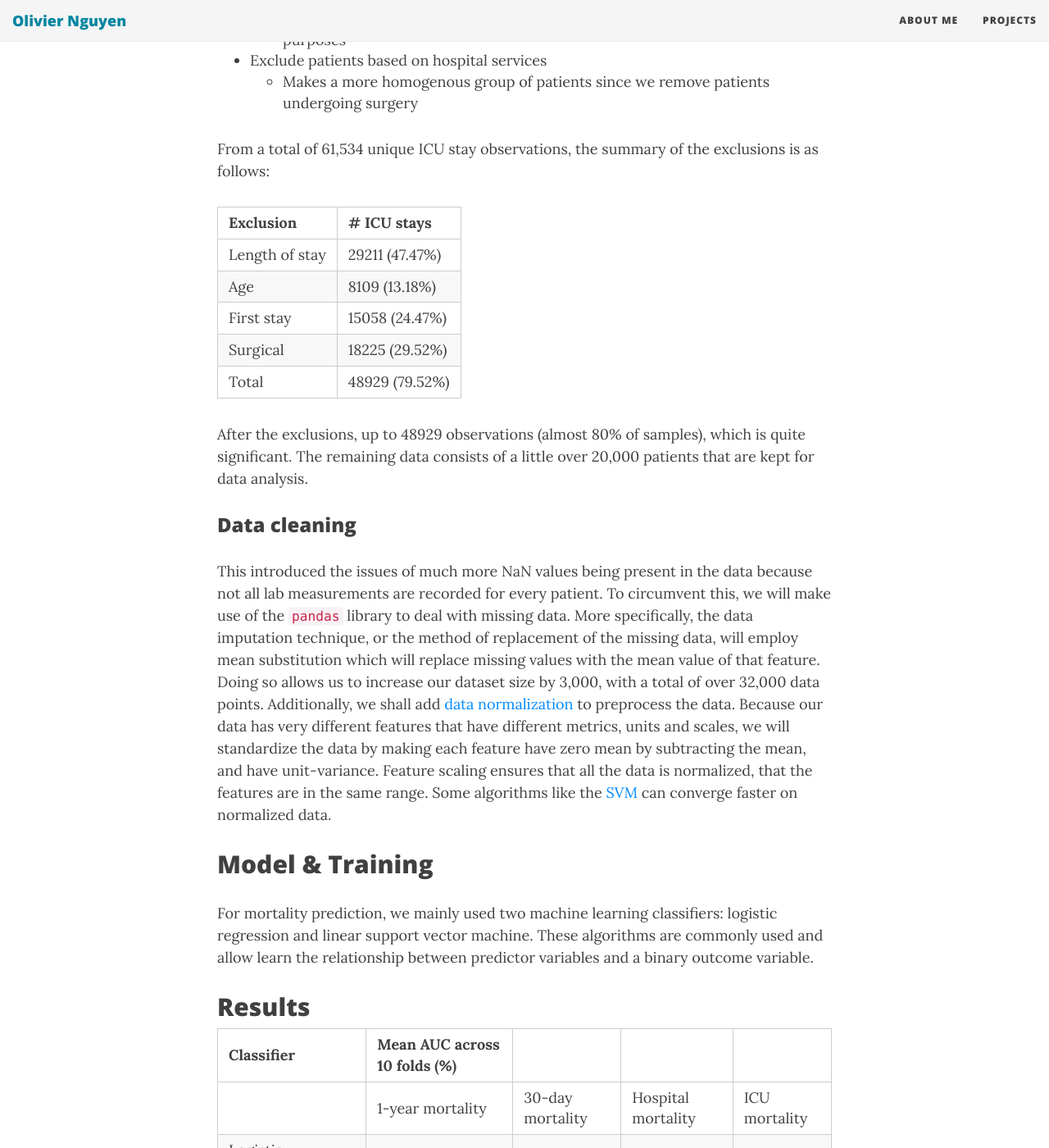
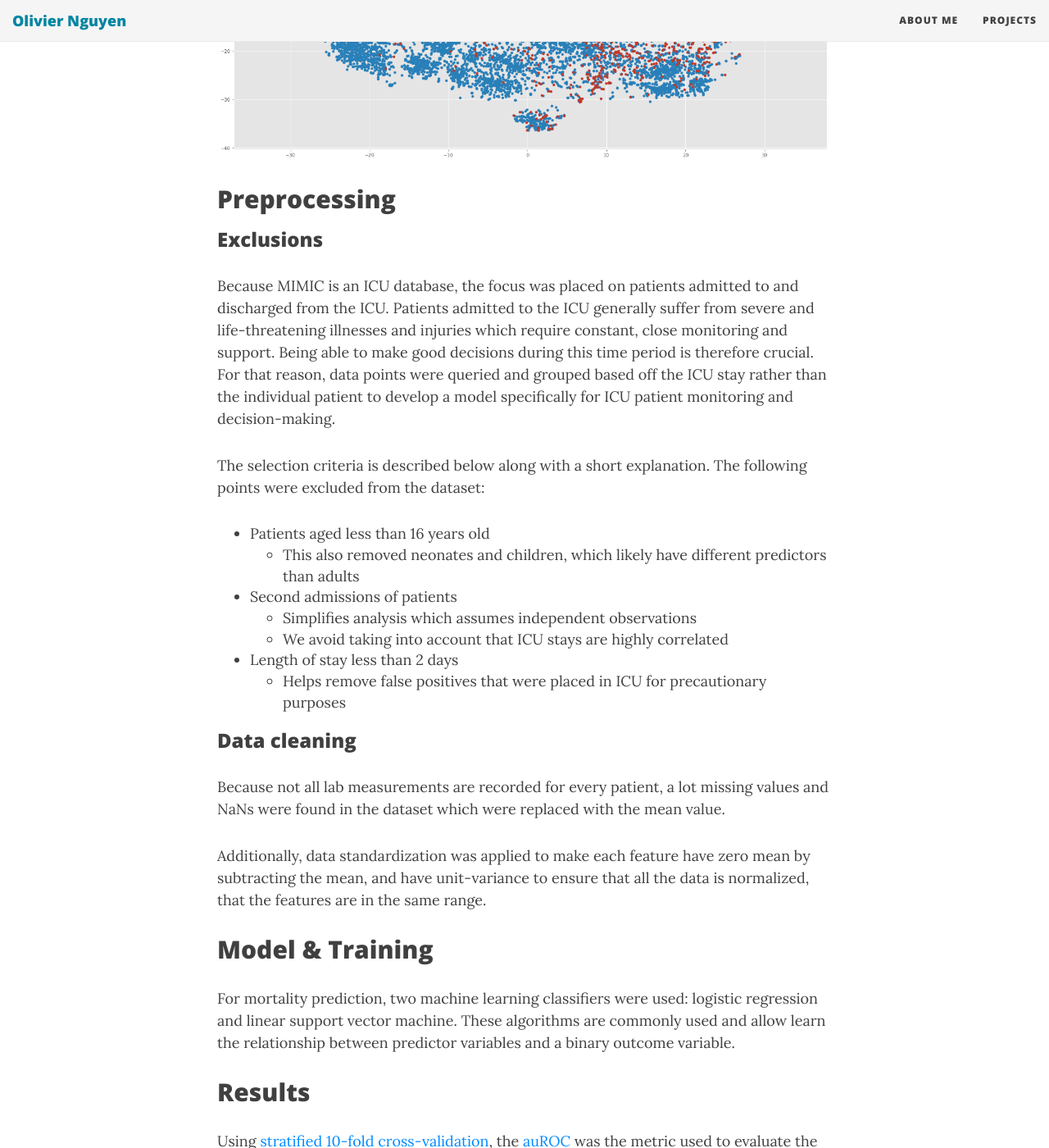
Before and after one commit to olinguyen/olinguyen.github.io, a Jekyll site: the page built from _posts/2017-06-26-gsoc-recap.md, in a window 1280 px wide and 1400 px high, scrolled down 6434 px. Shown: the whole window at 82% size. Built offline with Jekyll 4.4.1, drawn with Linux system fonts in a browser that asks for light colours; nearby versions of some CDN libraries; comment, search, counter and statistics services are not loaded; some of the changed text lies outside the part shown.

Commit message:
finished draft for recap post

```diff
--- a/_posts/2017-06-26-gsoc-recap.md
+++ b/_posts/2017-06-26-gsoc-recap.md
@@ -5,7 +5,7 @@
 tags: [gsoc, data-science, machine-learning]
 ---
 
-Over the past few weeks, I worked on a data project for patient monitoring and decision support using health data. I've summarized most of my work in the following blog post. While this current post will describe the approach I've taken for the problem, my weekly blog posts are more detailed and follow a more story-like structure. All the code and notebooks can be found in the following [link](https://github.com/olinguyen/gsoc2017-shogun-dataproject).
+Over the past few weeks, I worked on a data project for patient monitoring and decision support using health data. I've summarized most of my work in the following blog post. While this current post will describe the approaches that I've taken for the problem, my weekly blog posts are more detailed and read more as story. All the code and notebooks can be found in the following [link](https://github.com/olinguyen/gsoc2017-shogun-dataproject).
 
 ## Introduction
 
@@ -21,15 +21,15 @@
 1. Mortality prediction
 2. Hospital length of stay
 
-More specifically, I'm interested in accomplishing the following:
+More specifically, I accomplished the following:
 
-1. Extract predictor variables from the MIMIC database
-2. Build machine learning models for the predictions tasks
-3. Improve performance results using hyper-parameter tuning, or ensemble methods for tree classifiers
+1. Extracted predictor variables from the MIMIC database
+2. Built machine learning models for the predictions tasks
+3. Evaluated and compared the performance of various algorithms
 
 ## Overview of MIMIC
 
-The MIMIC database mainly includes demographic, administrative, clinical data and much more from thousands of critical care patients. The table below provides basic descriptive statistics of the patients.
+The MIMIC database mainly includes demographic, administrative, clinical data and much more from thousands of critical care patients. The table and the plot below provides basic descriptive statistics of the patients and an overview of the dataset.
 
 | Information                    | Totals |
 |--------------------------------|-------------|
@@ -47,7 +47,7 @@
 
 ### Features/Predictors
 
-Predictors from three main categories were extracted: demographic information, vital sign data and laboratory measurements.
+Predictors from three main categories were extracted: demographic information, vital sign data and laboratory measurements. These were selected as the most relevant information in determining the likelihood of mortality and hospital length of stay.
 
 | Demographic & Clinical Info             | Description |
 |-------------------------|---------------------------------------------|
@@ -57,6 +57,8 @@
 | ICU length of stay      | Number of days spent in the ICU             |
 | First care unit         | ICU type in which the patient was cared for |
 | Admission type          | Admission type the patient entered          |
+
+Vital signs are clinical measurements that describe the state of a patient's body functions.
 
 | Vital sign               | Description |
 |--------------------------|-------------|
@@ -70,6 +72,8 @@
 | Glasgow Coma Scale       | Scoring system used to describe the level of consciousness in a person            |
 | Ventilation              | Whether the patient was ventilated or not            |
 | Urine output             | How much urine was produced            |
+
+Laboratory measurements are made by acquiring a fluid from the patient's body (e.g. blood from an arterial line or urine from a [catheter](https://en.wikipedia.org/wiki/Catheter)) and then analyzing it in the laboratory.
 
 | Laboratory measurements |
 |-------------------------|
@@ -88,11 +92,19 @@
 
 ### Visualization
 
-To get a better grasp of the effects of the predictors on the mortality outcomes, we explored the following visualizations.
+To get a better grasp of the effects of the predictors on the mortality outcomes, I explored the dataset with multiple visualizations.
+
+I used a 3d plot to see how different features affect a patient's mortality probability.
+
+In this first visualization, I included age, heart rate and the [Glasgow Coma Scale](https://en.wikipedia.org/wiki/Glasgow_Coma_Scale) which is a score indicating the level of consciousness of a person. From the plot, patients with somewhat extreme values (low heart rate and Glasgow Coma Scale values) are more likely to die, shown with a red 'X'. Although this plot only shows 3 predictors, it is possible to change the variables on the 3 axis for visualizations.
 
 ![](/img/week3/3dplot.png "3D plot")
 
+Laboratory measurements taken from a patient are also strong indictators of a patient's health condition. Let's take anion gap as an example. [Anion gap](https://en.wikipedia.org/wiki/Anion_gap) is the difference between primary measured cations (sodium Na+ and potassium K+) and the primary measured anions (chloride Cl- and bicarbonate HCO3-) in [serum](https://en.wikipedia.org/wiki/Serum_(blood)) (blood). The test is mostly performed in patients with altered mental status, unknown exposures, acute renal failure, and acute illnesses [1]. A kernel density estimation plot is used to view the distribution of the values below shows the aniongap measurement on ICU admission comparison for survival and non-survival groups.
+
 ![](/img/week3/aniongap-density.png "Anion Gap Density")
+
+In total, 48 features are used to build the model for both prediction tasks. To visualize high-dimensional data, I employed PCA and t-SNE as dimensionality reduction techniques.
 
 ![](/img/week4/pca-2d.png "PCA 2D Plot")
 
@@ -102,7 +114,7 @@
 
 ### Exclusions
 
-Because MIMIC is an ICU database, the focus will be on patients admitted to and discharged from the ICU. Patients admitted to the ICU generally suffer from severe and life-threatening illnesses and injuries which require constant, close monitoring and support. Being able to make good decisions during this time period is therefore crucial. For that reason, I selected and grouped the data points based off the ICU stay rather than the individual patient to develop a model specifically for ICU patient monitoring and decision-making.
+Because MIMIC is an ICU database, the focus was placed on patients admitted to and discharged from the ICU. Patients admitted to the ICU generally suffer from severe and life-threatening illnesses and injuries which require constant, close monitoring and support. Being able to make good decisions during this time period is therefore crucial. For that reason, data points were queried and grouped based off the ICU stay rather than the individual patient to develop a model specifically for ICU patient monitoring and decision-making.
 
 The selection criteria is described below along with a short explanation. The following points were excluded from the dataset:
 
@@ -112,60 +124,55 @@
     * Simplifies analysis which assumes independent observations
     * We avoid taking into account that ICU stays are highly correlated
 * Length of stay less than 2 days
-    * Helps remove false positives that we're placed in ICU for precautionary purposes
-* Exclude patients based on hospital services
-    * Makes a more homogenous group of patients since we remove patients undergoing surgery
-
-From a total of 61,534 unique ICU stay observations, the summary of the exclusions is as follows:
-
-| Exclusion      | # ICU stays    |
-|----------------|----------------|
-| Length of stay | 29211 (47.47%) |
-| Age            | 8109 (13.18%)  |
-| First stay     | 15058 (24.47%) |
-| Surgical       | 18225 (29.52%) |
-| Total          | 48929 (79.52%) |
-
-After the exclusions, up to 48929 observations (almost 80% of samples), which is quite significant. The remaining data consists of a little over 20,000 patients that are kept for data analysis.
+    * Helps remove false positives that were placed in ICU for precautionary purposes
 
 ### Data cleaning
 
-This introduced the issues of much more NaN values being present in the data because not all lab measurements are recorded for every patient. To circumvent this, we will make use of the `pandas` library to deal with missing data. More specifically, the data imputation technique, or the method of replacement of the missing data, will employ mean substitution which will replace missing values with the mean value of that feature. Doing so allows us to increase our dataset size by 3,000, with a total of over 32,000 data points. Additionally, we shall add [data normalization](https://en.wikipedia.org/wiki/Feature_scaling ) to preprocess the data. Because our data has very different features that have different metrics, units and scales, we will standardize the data by making each feature have zero mean by subtracting the mean, and have unit-variance. Feature scaling ensures that all the data is normalized, that the features are in the same range. Some algorithms like the [SVM](https://en.wikipedia.org/wiki/Support_vector_machine) can converge faster on normalized data.
+Because not all lab measurements are recorded for every patient, a lot missing values and NaNs were found in the dataset which were replaced with the mean value.
+
+ Additionally, data standardization was applied to make each feature have zero mean by subtracting the mean, and have unit-variance to ensure that all the data is normalized, that the features are in the same range.
 
 ## Model & Training
 
-For mortality prediction, we mainly used two machine learning classifiers: logistic regression and linear support vector machine. These algorithms are commonly used and allow learn the relationship between predictor variables and a binary outcome variable.
+For mortality prediction, two machine learning classifiers were used: logistic regression and linear support vector machine. These algorithms are commonly used and allow learn the relationship between predictor variables and a binary outcome variable.
 
 ## Results
 
-| Classifier          | Mean AUC across 10 folds (%) |                  |                    |               |
-|---------------------|--------------------------|------------------|--------------------|---------------|
-|                     | 1-year mortality         | 30-day mortality | Hospital mortality | ICU mortality |
-| Logistic Regression | 78.61                    | 82.05            | 84.64              | 85.35         |
-| Linear SVM          | 78.57                    | 82.17            | 84.56              | 85.18         |
-| Random guess         |          0.50           |          0.50   | 0.50             |      0.50    |
-| Logistic Regression (sklearn)         |                     |             | 84.64              |          |
-| Linear SVM (sklearn)         |                     |             | 84.56              |          |
-| XGBoost         |                     |             | 87.60              |          |
+Using [stratified 10-fold cross-validation]([1]), the [auROC](https://en.wikipedia.org/wiki/Receiver_operating_characteristic) was the metric used to evaluate the perforance of the classifiers for mortality prediction and recorded in the table below. The scores were also compared with sklearn's implementation of logistic regression and linear SVM and yielded identical results. Finally, I compared the result with [XGBoost](xgboost.readthedocs.io), which is a popular algorithm used in Kaggle competitions.
 
+| Classifier          | Mean AUC across 10 folds (%) |
+|---------------------|--------------------|
+|                     | Hospital mortality |
+| Logistic Regression | 84.64              |
+| Linear SVM          | 84.56              |
+| Random guess         |          0.50           |
+| Logistic Regression (sklearn)         |  84.64              |
+| Linear SVM (sklearn)         |    84.56              |
+| XGBoost             | 87.60              |
 
-
-
-| Classifier              | Mean MSE across 10 folds |                    |
-|-------------------------|--------------------------|--------------------|
-|                         | Hospital length of stay  | ICU length of stay |
-| Least square regression | 110.726                  | 34.878             |
-| Linear ridge regression | 110.726                  | 34.878
+In addition to mortality prediction, 30-day, 1-year and ICU mortality prediction were evaluated.
 
 ![](/img/week3/mp-results.png "Mortality prediction results")
 
+Boxplots give an indication of the variance of the results over the 10 folds through cross-validation.
+
 ![](/img/week3/boxplot-mp.png "Boxplot mortality prediction")
+
+ The [ROC curve](https://en.wikipedia.org/wiki/Receiver_operating_characteristic) for hospital mortality gives an insight on the sensitivity and specificity of our logistic regression and linear SVM models. The performance of both models were quite similar.
 
 ![](/img/week3/roc-curve.png "ROC Curve")
 
+Finally, the regression task for predicting hospital length of stay was evaluate using mean squared error.
+
+| Classifier              | Mean MSE across 10 folds |
+|-------------------------|--------------------------|
+|                         | Hospital length of stay  |
+| Least square regression | 110.726                  |
+| Linear ridge regression | 110.726                  |
+
 ### Comparisons with other frameworks
 
-The training time for logistic regression and linear SVM were compared between sklearn and shogun.
+The training time for logistic regression and linear SVM were compared between sklearn and shogun. While shogun has a faster training time for linear SVM when compared to sklearn, the opposite scenario occurs for logistic regression.
 
 | Classifier | Mean train time across 10 folds (seconds)  |
 |--|
@@ -173,4 +180,4 @@
 | Linear SVM          | 4.516       |   12.05 |
 | Logistic Regression | 6.265       |   0.7488  |
 
-## Next Up
+[1]: (https://en.wikipedia.org/wiki/Cross-validation_\(statistics›)#k-fold_cross-validation)
```
